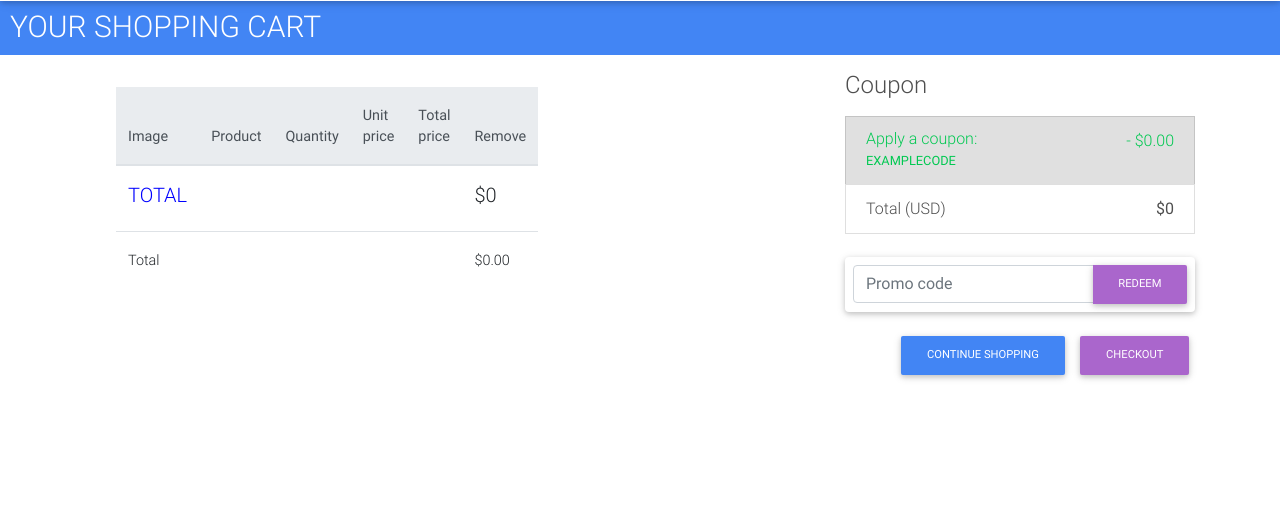
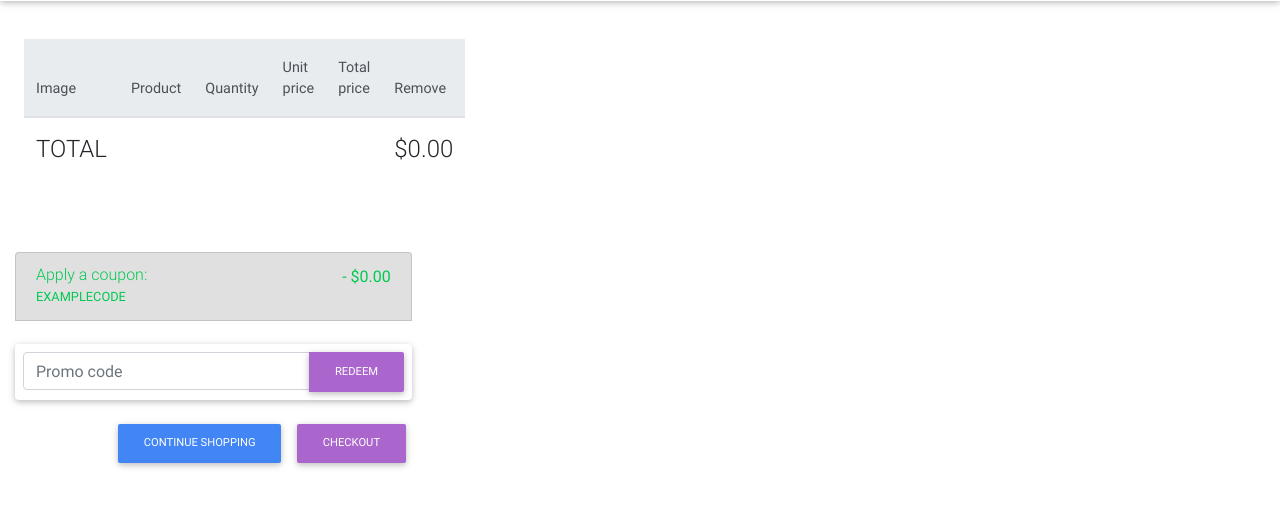
Before and after one commit to Codemaniac6/django-ecommerce, a Django app: page /cart/ in a window 1280 px wide. Shown: the part 65-572 px from the top of the page. Run offline with Django 3.2, Linux system fonts and the light colour scheme; parts of the project's set-up code (start-up, migrations or seed data) failed here and were passed over; some libraries are stand-ins or nearby versions.

Commit message:
template changes

```diff
--- a/cart/templates/cart/detail.html
+++ b/cart/templates/cart/detail.html
@@ -6,26 +6,18 @@
 {% block content %}
 
 <main class="mt-5 pt-3">
-        <div class="card"></div>
-        <h2 style="font-size: 30px; background-color: #4285F4; padding: 10px; color: white">YOUR SHOPPING CART</h2>
-        </div>
 
-    <div class="container dark-grey-text mt-3">
-
-      <!--Grid row-->
-      <div class="row wow fadeIn">
-        <!--Grid column-->
-
-        <!--Grid column-->
-      <div class="col-8 mb-4">
-          <div class="col-md-4 mb-4">
+    <div class="container-md dark-grey-text mt-3">
+        <div class="row">
+            <div class="col-4 mb-4">
+<!--                <div class="col-md-5 mb-4">-->
             <!--Content-->
-          <div class="p-3">
+                <div class="p-4">
 
 
-            <table class="table" width="200%">
+                    <table class="table">
                         <thead class="thead thead-light">
-                    <tr style="padding:25px;">
+                            <tr>
                                 <th scope="col">Image</th>
                                 <th scope="col">Product</th>
                                 <th scope="col">Quantity</th>
@@ -61,11 +53,6 @@
                                     </tr>
                                 {% endwith %}
                             {% endfor %}
-                <tr style="padding:30px">
-                    <td style="color:blue;"><b><h5>TOTAL</h5></b></td>
-                    <td colspan="4"></td>
-                    <td><h5>${{ cart.get_total_price }}</h5></td>
-                </tr>
                             {% if cart.coupon %}
                                 <tr class="subtotal">
                                     <td>Subtotal</td>
@@ -84,30 +71,27 @@
                                 </tr>
                             {% endif %}
                             <tr class="total">
-                    <td>Total</td>
+                                <td><h4>TOTAL</h4></td>
                                 <td colspan="4"></td>
-                    <td class="num">${{ cart.get_total_price_after_discount|floatformat:2 }}</td>
+                                <td class="num"><h4>${{ cart.get_total_price_after_discount|floatformat:2 }}</h4></td>
                             </tr>
                         </tbody>
                     </table>
                 </div>
+
                 </div>
 
             </div>
-                 <div class="col-4 mb-4">
-              <h4 class="d-flex justify-content-between align-items-center mb-3">Coupon</h4>
+            <div class="col-md-4 mb-4">
                     <li class="list-group-item d-flex justify-content-between bg-light">
                       <div class="text-success">
                         <h6 class="my-0">Apply a coupon:</h6>
                         <small>EXAMPLECODE</small>
                       </div>
-              <span class="text-success">- ${{ cart.get_discount|floatformat:2 }}</span>
+                      <span class="text-success">
+                          <Strong>- ${{ cart.get_discount|floatformat:2 }}</Strong>
+                      </span>
                     </li>
-            <li class="list-group-item d-flex justify-content-between">
-              <span>Total (USD)</span>
-              <strong>${{ cart.get_total_price }}</strong>
-            </li>
-          </ul>
           <!-- Cart -->
                 <br>
           <!-- Promo code -->
@@ -127,14 +111,9 @@
                         <a href="{% url "shop:item_list" %}" class="button light"><button class="btn btn-primary btn-md my-0 p">Continue shopping</button></a>
                         <a href="{% url "orders:order_create" %}"><button class="btn btn-secondary btn-md my-0 p">Checkout</button></a>
                     </p>
-
         </div>
           <!--Content-->
     </div>
 </main>
-        </div>
-        <!--Grid column-->
-
-      </div>
       <!--Grid row-->
 {% endblock %}
--- a/cart/views.py
+++ b/cart/views.py
@@ -36,6 +36,7 @@ def cart_detail(request):
         })
     coupon_apply_form = CouponApplyForm()
 
+
     return render(request,
                   'cart/detail.html',
                   {'cart': cart,
--- a/orders/models.py
+++ b/orders/models.py
@@ -1,5 +1,6 @@
 from django.db import models
 from shop.models import Item
+from django.core.validators import MinValueValidator, MaxValueValidator
 
 
 # Create your models here.
```
Lines whose indentation alone changed are shown as unchanged.
